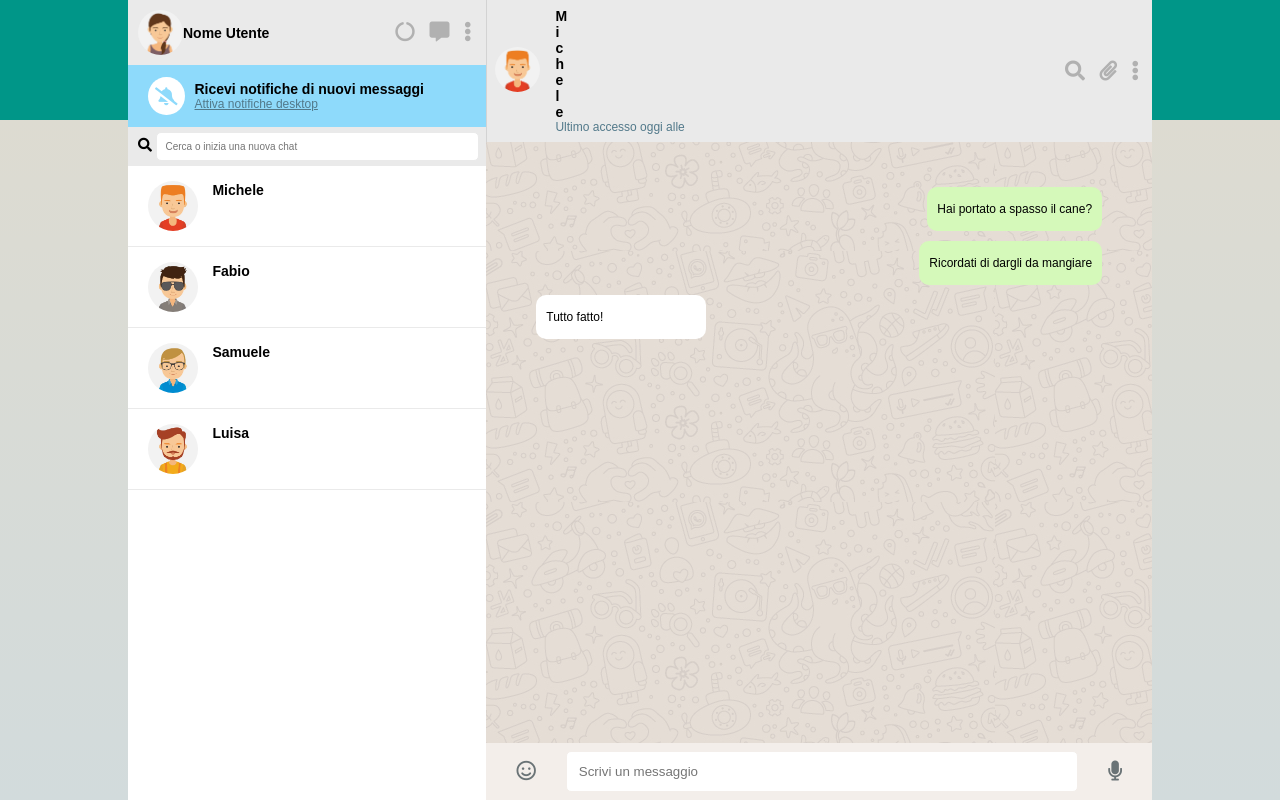
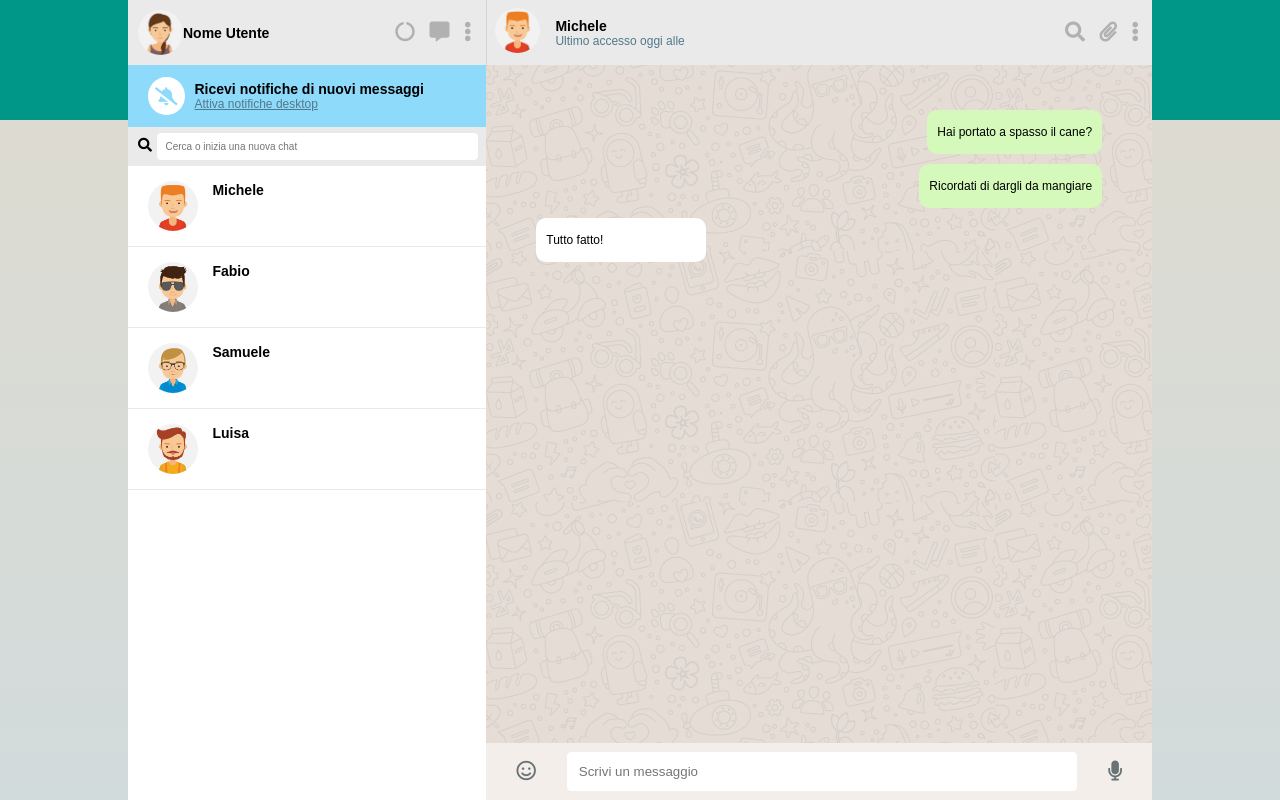
Before and after one commit to Deki97/vue-boolzapp, a plain HTML site: page milestone-2/index.html in a window 1280 px wide. Drawn offline with nearby package versions, Linux system fonts and the light colour scheme.

Commit message:
milestone-2 done

```diff
--- a/milestone-2/index.html
+++ b/milestone-2/index.html
@@ -93,9 +93,8 @@
                                 </div>
 
                                 <div class="current-user-text">
-                                    <div v-for="contact in contacts[activeContact].name" class="current-user-name">
-                                        {{ contact }}
-                                        <!-- Samuele -->
+                                    <div class="current-user-name">
+                                        {{ contacts[activeContact].name }}
                                     </div>
 
                                     <div class="user-last-seen">
```
